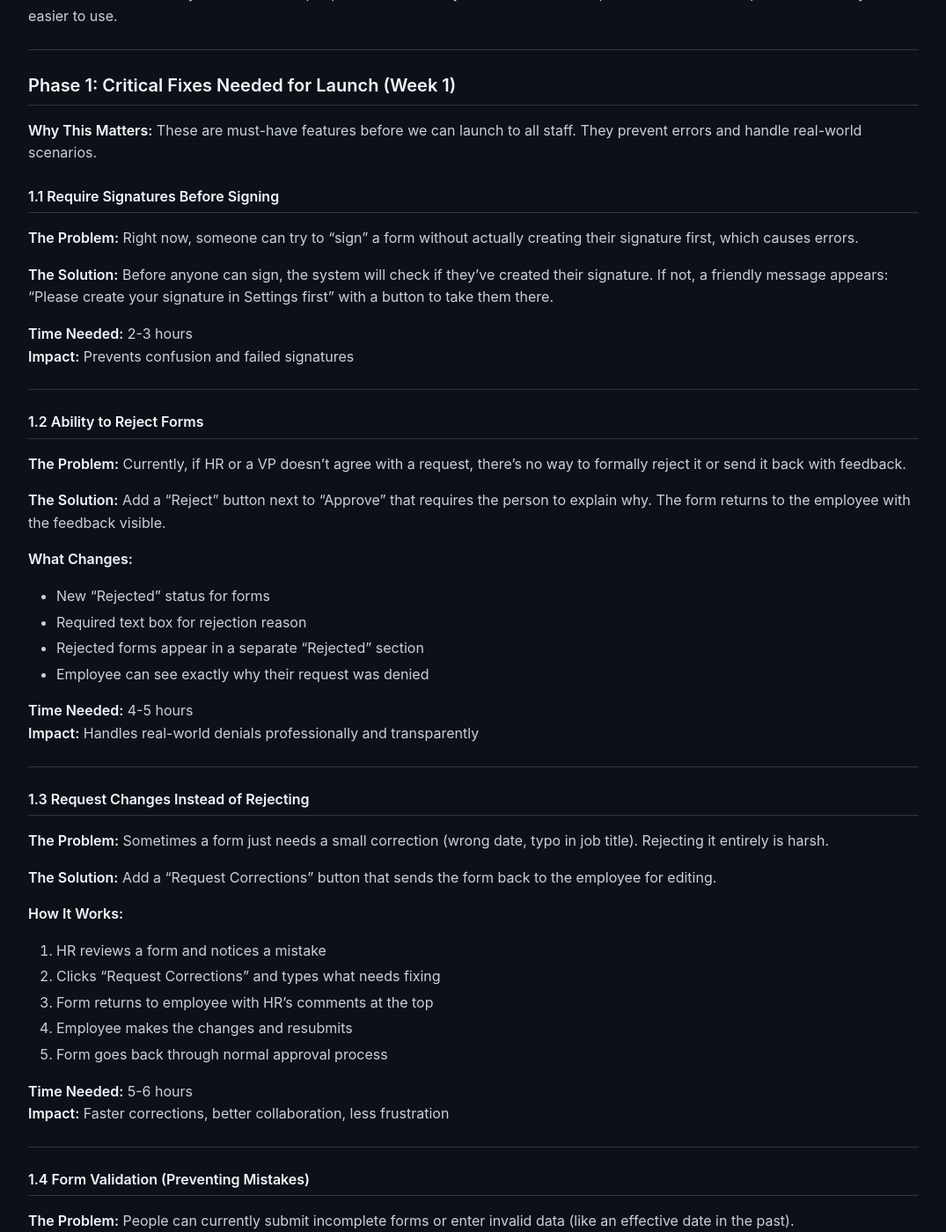
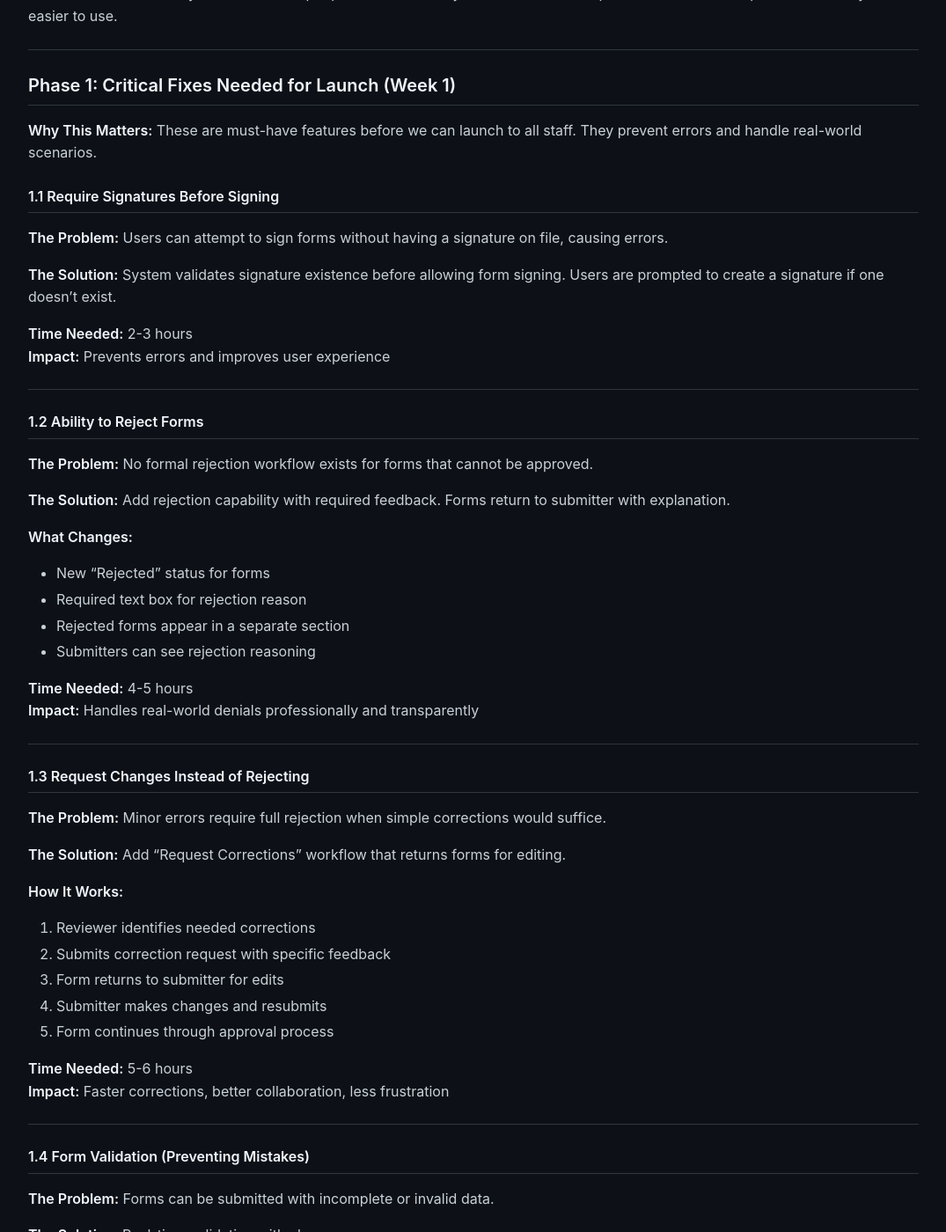
Before and after one commit to irbster01/voa-data-docs, a Jekyll site: the page built from HR Revamp.md, in a window 1280 px wide and 1400 px high, scrolled down 10703 px. Shown: the whole window at 88% size, without its empty margins (102-1177 px from the left). Built offline with Jekyll 4.4.1, drawn with Linux system fonts in a browser that asks for light colours; comment, search, counter and statistics services are not loaded; some of the changed text lies outside the part shown.

Commit message:
Sanitize sensitive information: remove real server names and overly specific internal details

```diff
--- a/HR Revamp.md
+++ b/HR Revamp.md
@@ -429,25 +429,25 @@ The HR Command system is now working with these features:
 **Why This Matters:** These are must-have features before we can launch to all staff. They prevent errors and handle real-world scenarios.
 
 #### 1.1 Require Signatures Before Signing
-**The Problem:** Right now, someone can try to "sign" a form without actually creating their signature first, which causes errors.
+**The Problem:** Users can attempt to sign forms without having a signature on file, causing errors.
 
-**The Solution:** Before anyone can sign, the system will check if they've created their signature. If not, a friendly message appears: "Please create your signature in Settings first" with a button to take them there.
+**The Solution:** System validates signature existence before allowing form signing. Users are prompted to create a signature if one doesn't exist.
 
 **Time Needed:** 2-3 hours
-**Impact:** Prevents confusion and failed signatures
+**Impact:** Prevents errors and improves user experience
 
 ---
 
 #### 1.2 Ability to Reject Forms
-**The Problem:** Currently, if HR or a VP doesn't agree with a request, there's no way to formally reject it or send it back with feedback.
+**The Problem:** No formal rejection workflow exists for forms that cannot be approved.
 
-**The Solution:** Add a "Reject" button next to "Approve" that requires the person to explain why. The form returns to the employee with the feedback visible.
+**The Solution:** Add rejection capability with required feedback. Forms return to submitter with explanation.
 
 **What Changes:**
 - New "Rejected" status for forms
 - Required text box for rejection reason
-- Rejected forms appear in a separate "Rejected" section
-- Employee can see exactly why their request was denied
+- Rejected forms appear in a separate section
+- Submitters can see rejection reasoning
 
 **Time Needed:** 4-5 hours
 **Impact:** Handles real-world denials professionally and transparently
@@ -455,16 +455,16 @@ The HR Command system is now working with these features:
 ---
 
 #### 1.3 Request Changes Instead of Rejecting
-**The Problem:** Sometimes a form just needs a small correction (wrong date, typo in job title). Rejecting it entirely is harsh.
+**The Problem:** Minor errors require full rejection when simple corrections would suffice.
 
-**The Solution:** Add a "Request Corrections" button that sends the form back to the employee for editing.
+**The Solution:** Add "Request Corrections" workflow that returns forms for editing.
 
 **How It Works:**
-1. HR reviews a form and notices a mistake
-2. Clicks "Request Corrections" and types what needs fixing
-3. Form returns to employee with HR's comments at the top
-4. Employee makes the changes and resubmits
-5. Form goes back through normal approval process
+1. Reviewer identifies needed corrections
+2. Submits correction request with specific feedback
+3. Form returns to submitter for edits
+4. Submitter makes changes and resubmits
+5. Form continues through approval process
 
 **Time Needed:** 5-6 hours
 **Impact:** Faster corrections, better collaboration, less frustration
@@ -472,22 +472,22 @@ The HR Command system is now working with these features:
 ---
 
 #### 1.4 Form Validation (Preventing Mistakes)
-**The Problem:** People can currently submit incomplete forms or enter invalid data (like an effective date in the past).
+**The Problem:** Forms can be submitted with incomplete or invalid data.
 
-**The Solution:** Real-time checking as people fill out the form, with helpful error messages.
+**The Solution:** Real-time validation with clear error messages.
 
 **What Gets Checked:**
-- All required fields filled in (name, employee ID, action type, etc.)
-- Dates are valid and not in the past
-- Salary numbers make sense (positive, formatted correctly)
-- For promotions: new salary is higher than old salary
-- For raises: new grade level is higher than current
+- All required fields are complete
+- Date fields contain valid dates
+- Numeric fields contain appropriate values
+- Business logic rules are enforced
+- Data consistency across related fields
 
 **What Users See:**
-- Fields turn red if there's a problem
-- Clear error message below each field: "Effective date cannot be in the past"
-- Submit button is disabled until everything is correct
-- Summary at top shows remaining issues: "2 problems remaining"
+- Visual indicators for invalid fields
+- Clear, actionable error messages
+- Submit button disabled until validation passes
+- Summary of remaining validation issues
 
 **Time Needed:** 4-5 hours
 **Impact:** Dramatically reduces errors and back-and-forth
@@ -559,9 +559,9 @@ The HR Command system is now working with these features:
 
 ### Phase 4: Better Data Quality (Week 4)
 **What It Adds:**
-- Valid position titles and salary ranges in the system
-- Smarter date validation (suggests next pay period start date)
-- Action-specific requirements (promotions must include new job title)
+- Valid position titles and compensation ranges in the system
+- Smarter date validation with helpful suggestions
+- Action-specific validation requirements
 
 **Why It Helps:** Ensures data is accurate and consistent
 **Time:** 2 days
```
Also changed, not shown: Container App Deployment to Azure.md (+1 -1 lines), index.md (+0 -4 lines).
